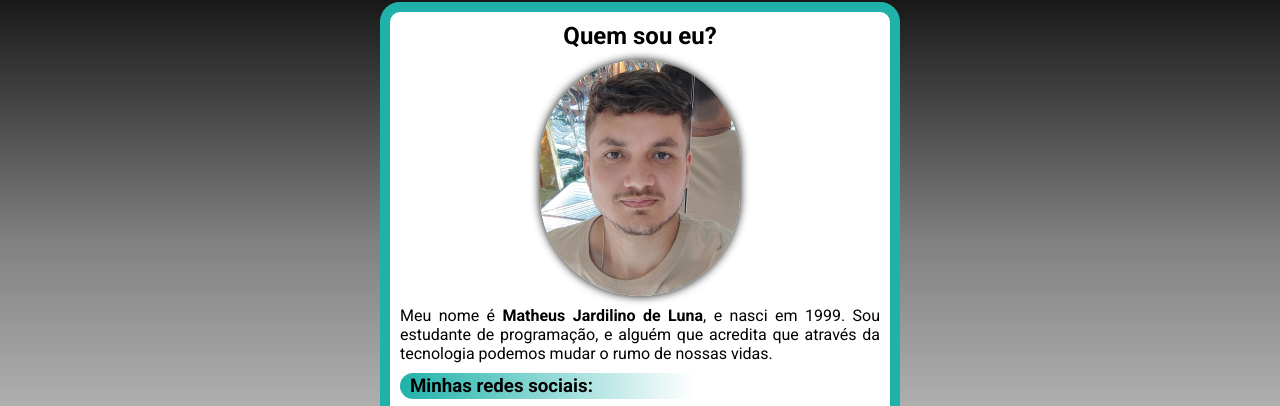
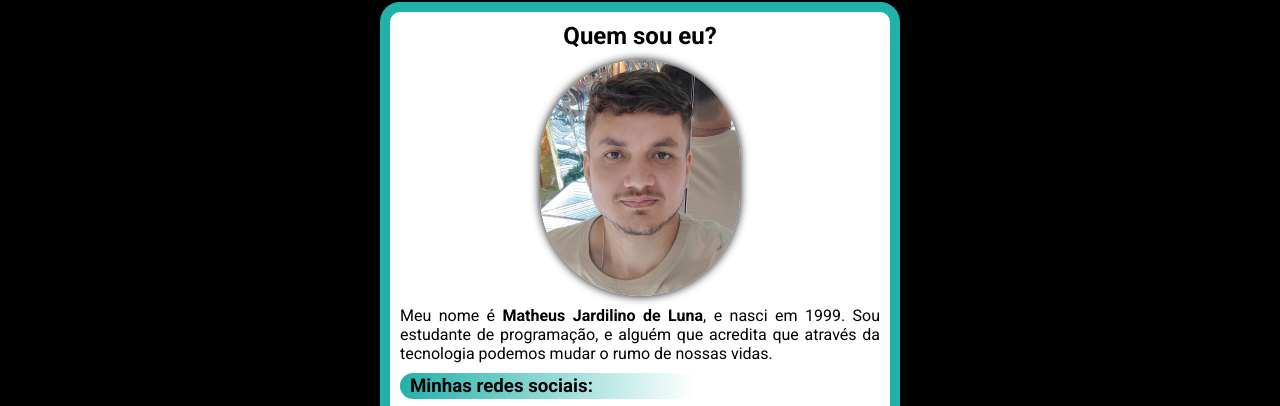
Before and after one commit to jardluna/main-one-page, a plain HTML site: page index.html in a window 1280 px wide. Shown: the part 56-462 px from the top of the page. Drawn offline with Linux system fonts and the light colour scheme.

Commit message:
Update index.html

```diff
--- a/index.html
+++ b/index.html
@@ -16,7 +16,7 @@
             padding: 0px;
         }
         body {
-            background-image: linear-gradient(black, gray, lightgray);
+            background-color: black;
             font-family: var(--fonte-padrao);
         }
 
@@ -34,7 +34,7 @@
             min-width: 250px;
             border: solid 10px  lightseagreen;
             border-radius: 20px;
-            margin: 10px auto;
+            margin: 10px auto 0px auto;
             text-align: justify;
         }
 
```
